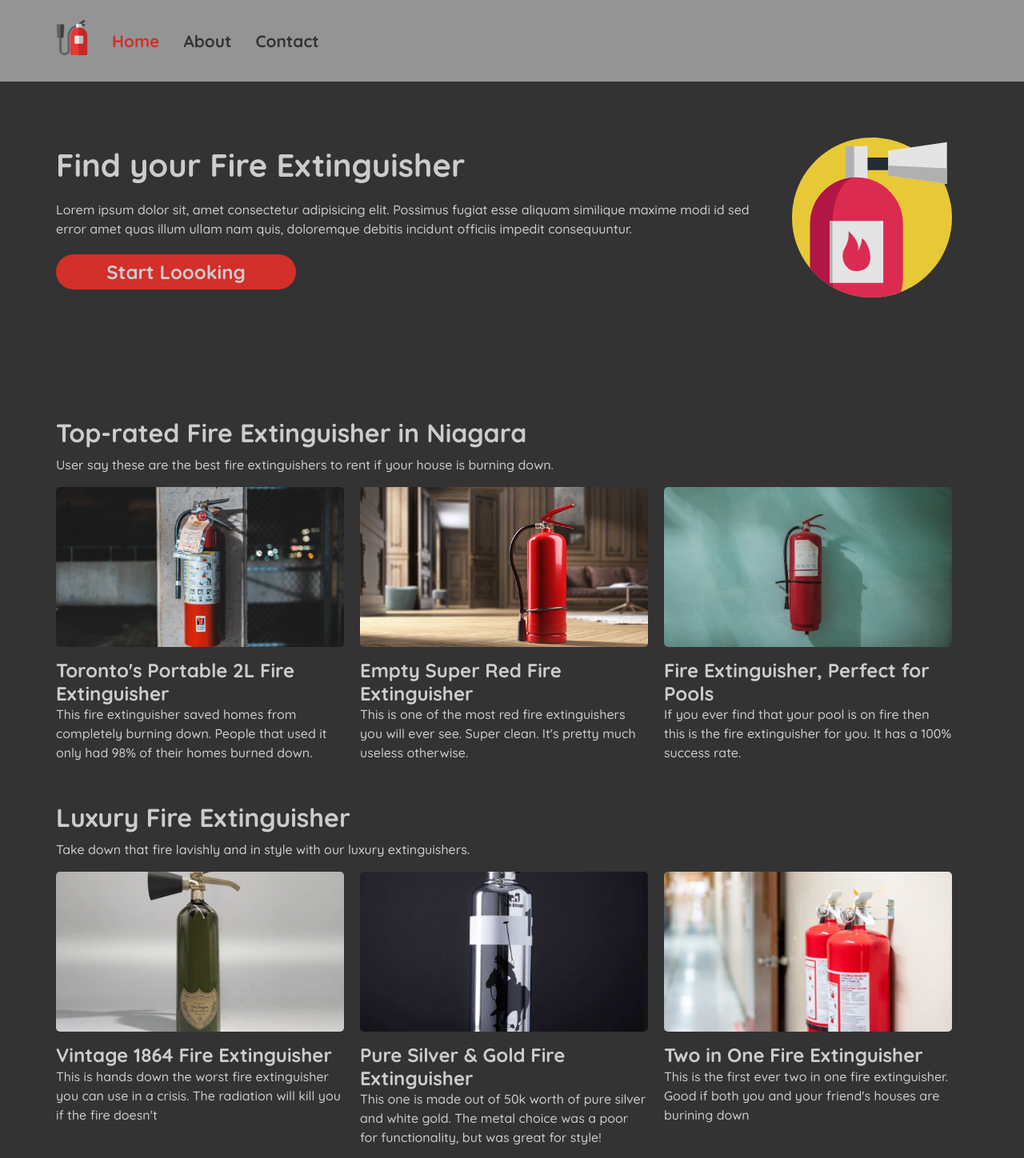
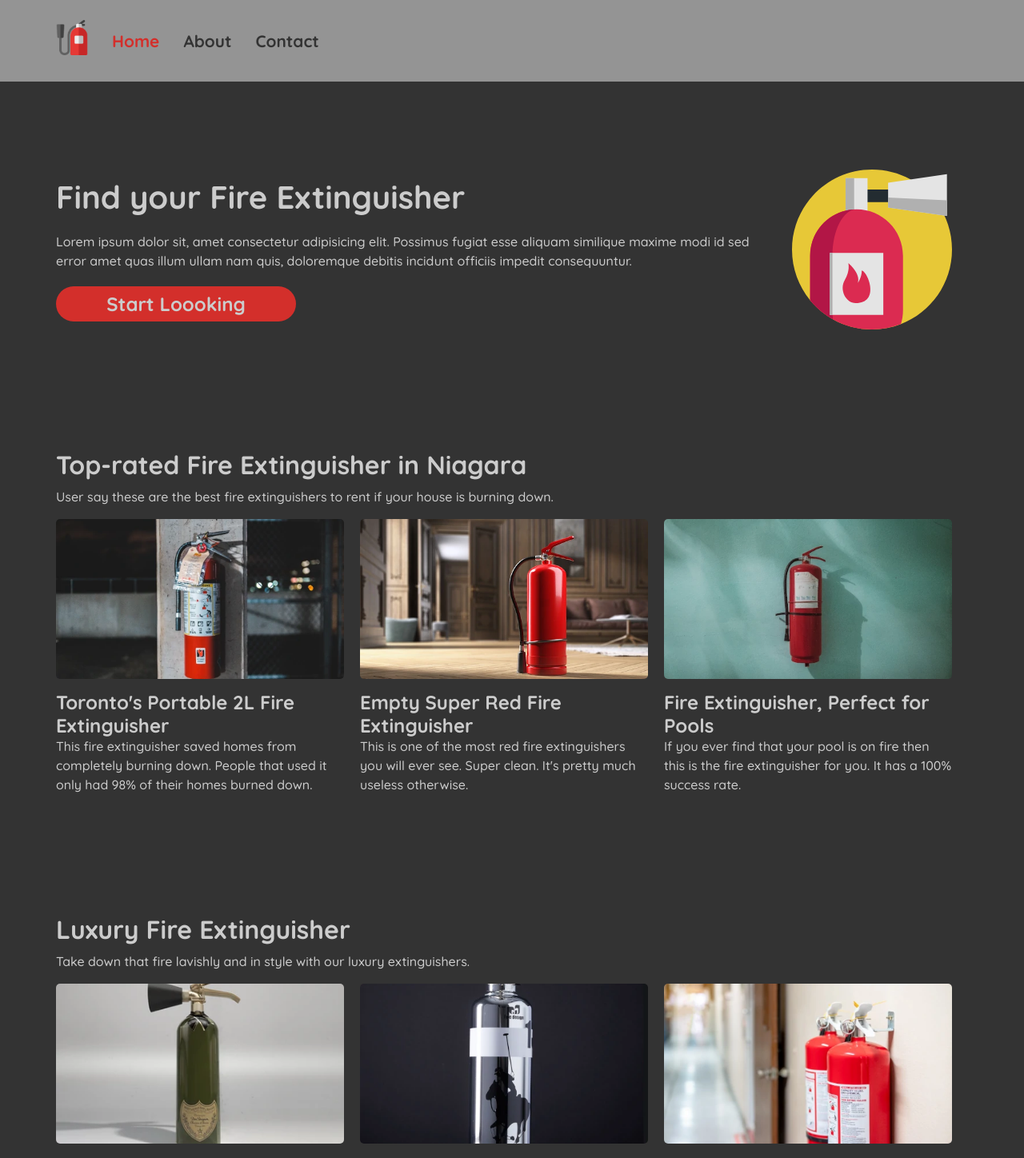
Before and after one commit to 182Marco/fireExtinguisher-app-nuxt, a Nuxt app: page / in a window 1280 px wide. Shown: the top 1448 px of the page at 80% size. Built offline with nearby package versions, Linux system fonts and the light colour scheme.

Commit message:
fix.better styling

```diff
--- a/components/AppHeader.vue
+++ b/components/AppHeader.vue
@@ -28,6 +28,10 @@ export default {
 
 <style lang="scss" scoped>
 @import "~/assets/css/main.scss";
+
+header {
+  margin-bottom: 110px;
+}
 
 header,
 nav,
--- a/components/Hero.vue
+++ b/components/Hero.vue
@@ -28,7 +28,6 @@ export default {};
   display: flex;
   align-items: center;
   margin: 70px auto;
-  margin-bottom: 150px;
   padding-right: 20px;
   @include media-desk-first(xl-tablet) {
     flex-direction: column;
--- a/components/LargeCardDisplay.vue
+++ b/components/LargeCardDisplay.vue
@@ -30,7 +30,7 @@ export default {
 <style lang="scss" scoped>
 .container {
   padding: 0;
-  margin-top: 50px;
+  margin-top: 150px;
   h2 {
     font-weight: 700;
   }
```
